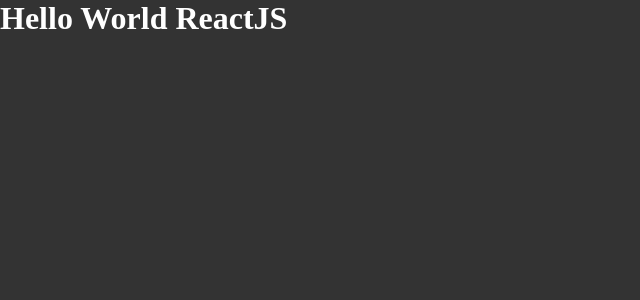
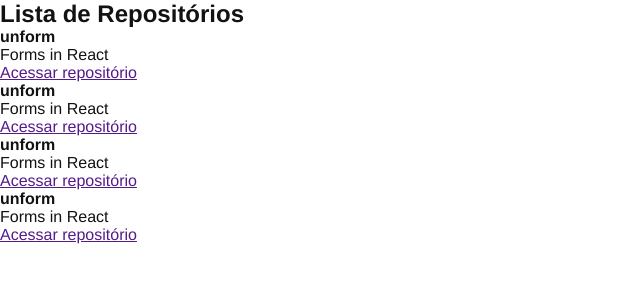
Before and after one commit to TrellixVulnTeam/github-explorer_SLNU, a React app: page / in a window 1280 px wide. Shown: the top 300 px of the page, without its empty margins (0-640 px from the left). Built offline with nearby package versions, Linux system fonts and the light colour scheme.

Commit message:
understanding components

```diff
--- a/src/App.jsx
+++ b/src/App.jsx
@@ -1,8 +1,9 @@
+import { RepositoryList } from './components/RepositoryList';
 import './styles/global.scss';
 
 export function App() {
 
   //throw new Error ('Eita Giovana, o forninho caiu!')
 
-  return <h1>Hello World ReactJS</h1>
+ return <RepositoryList />
 }
--- /dev/null
+++ b/src/components/RepositoryList.jsx
@@ -0,0 +1,47 @@
+export function RepositoryList() {
+  return (
+
+  <section className="repository-list">
+
+    <h1>Lista de Repositórios</h1>
+
+    <ul>
+      <li>
+          <strong>unform</strong>
+          <p>Forms in React</p>
+          <a href="">
+            Acessar repositório
+          </a>
+      </li>
+
+      <li>
+          <strong>unform</strong>
+          <p>Forms in React</p>
+          <a href="">
+            Acessar repositório
+          </a>
+      </li>
+
+      <li>
+          <strong>unform</strong>
+          <p>Forms in React</p>
+          <a href="">
+            Acessar repositório
+          </a>
+      </li>
+
+      <li>
+          <strong>unform</strong>
+          <p>Forms in React</p>
+          <a href="">
+            Acessar repositório
+          </a>
+
+      </li>
+
+    </ul>
+    </section>
+  )
+
+
+}
--- a/src/styles/global.scss
+++ b/src/styles/global.scss
@@ -5,7 +5,7 @@
 }
 
 body {
-  font: Arial, Helvetica, sans-serif;
-  background: #333333;
-  color: #ffffff;
+  font: 16px 'Helvetica Neue', Arial, sans-serif;
+
+  color: #121214;
 }
```
